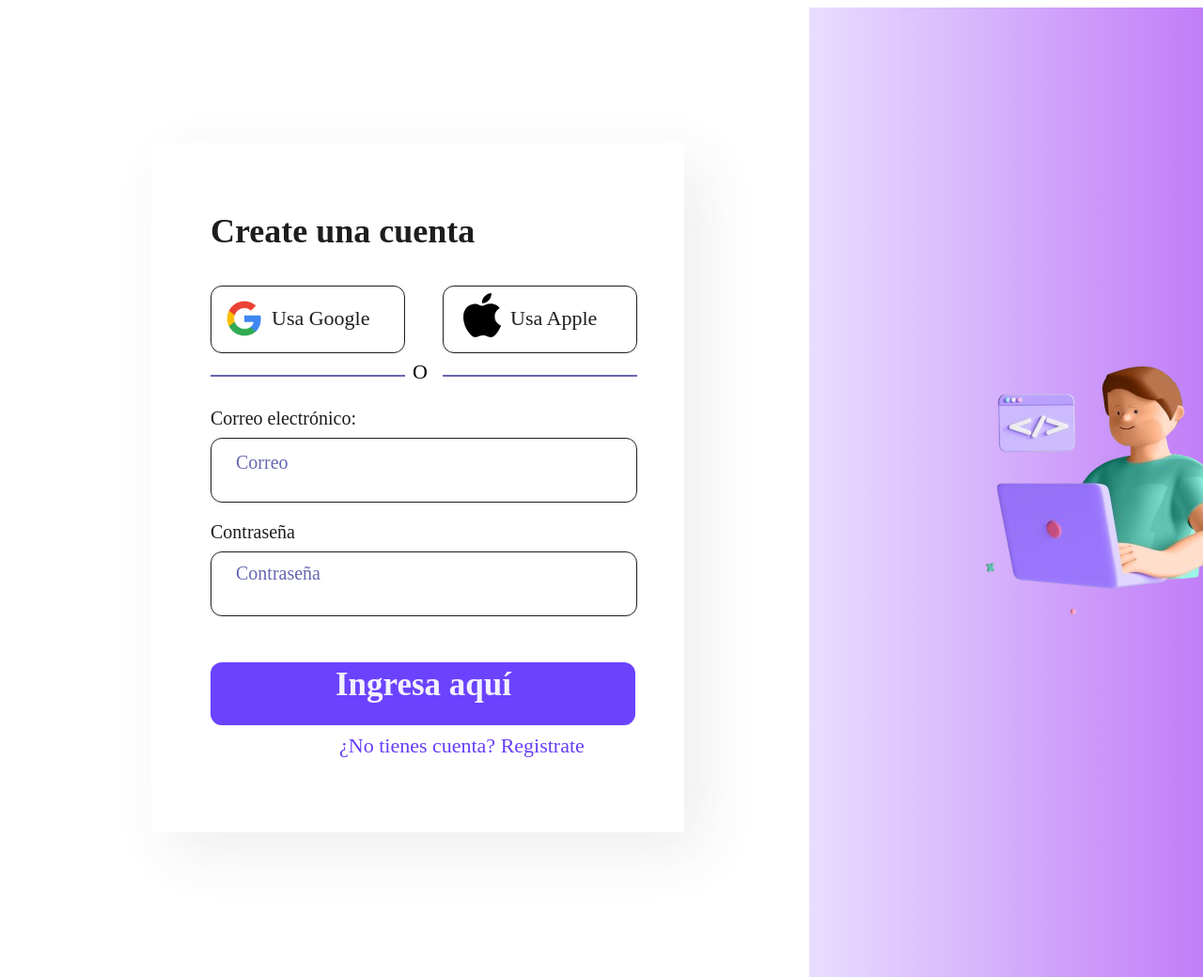
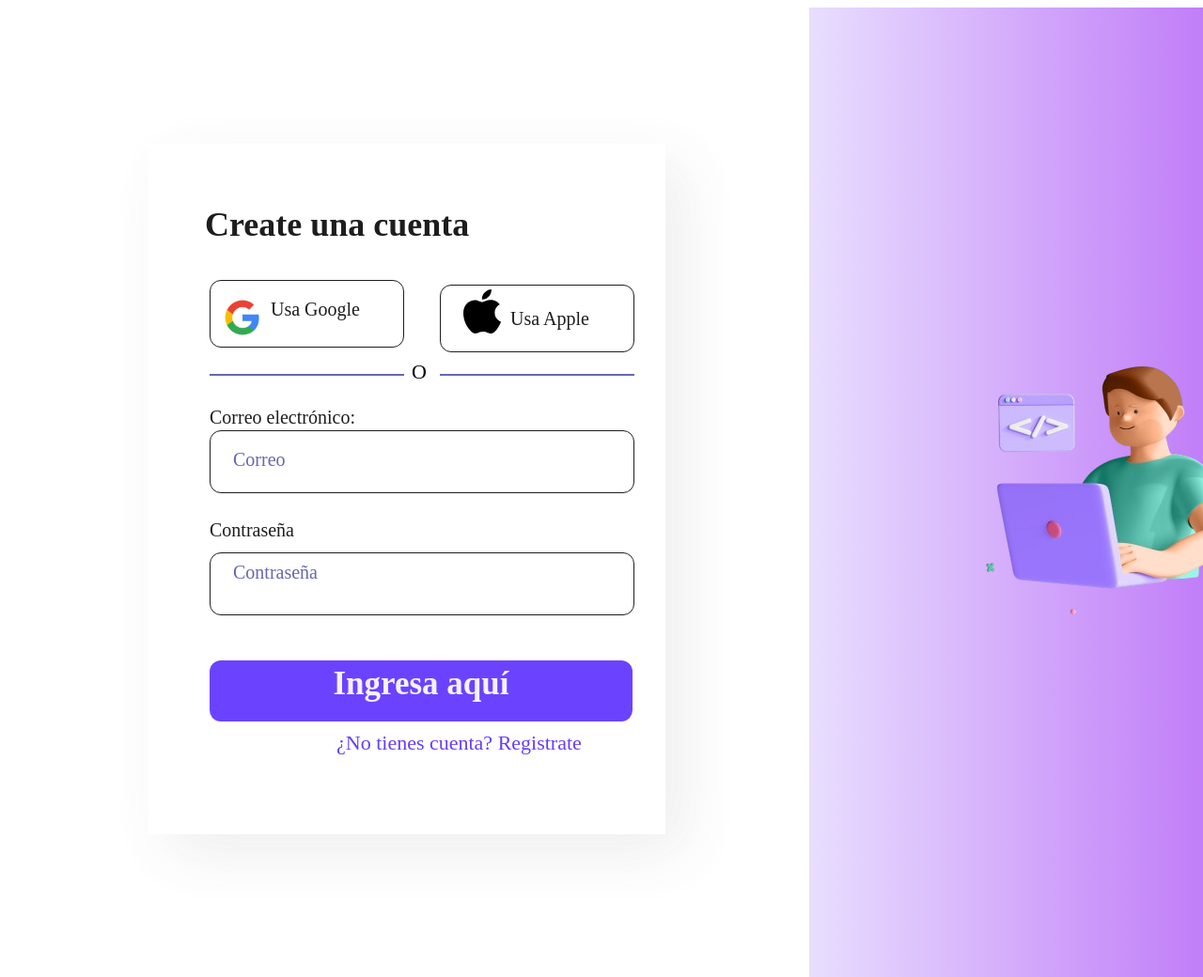
Before and after one commit to ivalejandro96/Repositorio_trabajos_clase, a plain HTML site: page 9. Tareas/3. Figma/figma.html in a window 1280 px wide. Shown: the top 1040 px of the page at 94% size. Drawn offline with Linux system fonts and the light colour scheme.

Commit message:
clase 12-12-23

```diff
--- a/9. Tareas/3. Figma/styles/styles.css
+++ b/9. Tareas/3. Figma/styles/styles.css
@@ -30,18 +30,18 @@
     background-image: url(../assets/Image20231206171205.png);
 }
 .cuerpoform{
-    width: 452px;
-    height: 603px;
-    left: 216px;
-    top: 217px;
+    width: 450px;
+    height: 600px;
+    left: 215px;
+    top: 210px;
     position: absolute;
     background: rgba(217, 217, 217, 0);
 }
 .exteriorform{
-    width: 567px;
-    height: 734px;
-    left: 153px;
-    top: 144px;
+    width: 550px;
+    height: 735px;
+    left: 150px;
+    top: 145px;
     position: absolute;
     opacity: 0.70;
     background: white;
@@ -49,9 +49,9 @@
 }
 .crearcuenta{
     width: 400px;
-    height: 57px;
-    left: 216px;
-    top: 217px;
+    height: 55px;
+    left: 210px;
+    top: 210px;
     position: absolute;
     color: #1D1D1D;
     font-size: 36px;
@@ -63,38 +63,38 @@
 
 .imggoogle{
     width: 40px;
-    height: 41px;
-    left: 232px;
-    top: 311px;
+    height: 40x;
+    left: 230px;
+    top: 310px;
     position: absolute;
 }
 .textogoogle{
     width: 140px;
-    height: 27px;
-    left: 281px;
-    top: 318px;
+    height: 25px;
+    left: 280px;
+    top: 310px;
     position: absolute;
     color: #1D1D1D;
-    font-size: 22px;
+    font-size: 20px;
     font-family: Montserrat;
     font-weight: 500;
     word-wrap: break-word;
 }
 .imgapple{
     width: 40px;
-    height: 47px;
+    height: 45px;
     left: 485px;
-    top: 304px;
+    top: 300px;
     position: absolute;
 }
 .textoapple{
     width: 205px;
-    height: 32px;
+    height: 30px;
     left: 535px;
-    top: 318px;
+    top: 320px;
     position: absolute;
     color: #1D1D1D;
-    font-size: 22px;
+    font-size: 20px;
     font-family: Montserrat;
     font-weight: 500;
     word-wrap: break-word;
@@ -102,8 +102,8 @@
 .googlebutton{
     width: 205px;
     height: 70px;
-    left: 216px;
-    top: 296px;
+    left: 215px;
+    top: 290px;
     position: absolute;
     background: rgba(244, 241, 255, 0);
      border-radius: 12px;
@@ -112,8 +112,8 @@
 .applebutton{
     width: 205px;
     height: 70px;
-    left: 463px;
-    top: 296px;
+    left: 460px;
+    top: 295px;
     position: absolute;
     background: rgba(244, 241, 255, 0);
     border-radius: 12px;
@@ -121,9 +121,9 @@
 }
 .correo{
     width: 205px;
-    height: 32px;
-    left: 216px;
-    top: 426px;
+    height: 30px;
+    left: 215px;
+    top: 425px;
     position: absolute;
     color: #1D1D1D;
     font-size: 20px;
@@ -132,20 +132,20 @@
     word-wrap: break-word;
 }
 .correoinput{
-    width: 452px;
-    height: 67px;
-    left: 216px;
-    top: 458px;
+    width: 450px;
+    height: 65px;
+    left: 215px;
+    top: 450px;
     position: absolute;
     background: rgba(244, 241, 255, 0);
     border-radius: 12px;
     border: 1px #1D1D1D solid;
 }
 .placeholdercorreo{
-    width: 199px;
-     height: 37px;
-     left: 243px;
-     top: 473px;
+    width: 200px;
+     height: 35px;
+     left: 240px;
+     top: 470px;
      position: absolute;
      color: #6667B0;
      font-size: 20px;
@@ -155,9 +155,9 @@
 }
 .contraseña{
     width: 205px;
-    height: 32px;
-    left: 216px;
-    top: 547px;
+    height: 30px;
+    left: 215px;
+    top: 545px;
     position: absolute;
     color: #1D1D1D;
     font-size: 20px;
@@ -166,20 +166,20 @@
     word-wrap: break-word;
 }
 .contraseñainput{
-    width: 452px;
-    height: 67px;
-    left: 216px;
-    top: 579px;
+    width: 450px;
+    height: 65px;
+    left: 215px;
+    top: 580px;
     position: absolute;
     background: rgba(244, 241, 255, 0);
     border-radius: 12px;
     border: 1px #1D1D1D solid;
 }
 .placeholdercontraseña{
-    width: 221px;
+    width: 222px;
     height: 45px;
-    left: 243px;
-    top: 591px;
+    left: 240px;
+    top: 590px;
     position: absolute;
     color: #6667B0;
     font-size: 20px;
@@ -188,18 +188,18 @@
     word-wrap: break-word;
 }
 .loginbutton{
-    width: 452px;
-    height: 67px;
-    left: 216px;
-    top: 697px;
+    width: 450px;
+    height: 65px;
+    left: 215px;
+    top: 695px;
     position: absolute;
     background: #6B43FF;
     border-radius: 12px;
 }
 .logintext{
-    width: 381px;
-    left: 252px;
-    top: 701px;
+    width: 380px;
+    left: 250px;
+    top: 700px;
     position: absolute;
     text-align: center; color: #F4F1FF;
     font-size: 35px;
@@ -208,8 +208,8 @@
     word-wrap: break-word;
 }
 .alreadyhave{
-    left: 353px;
-    top: 773px;
+    left: 350px;
+    top: 770px;
     position: absolute;
     color: #663dfa;
     font-size: 22px;
@@ -219,23 +219,23 @@
 .linea1{
     width: 205px;
     height: 0px;
-    left: 216px;
-    top: 391px;
+    left: 215px;
+    top: 390px;
     position: absolute;
     border: 1px #6667B0 solid;
 }
 .linea2{
     width: 205px;
     height: 0px;
-    left: 463px;
-    top: 391px;
+    left: 460px;
+    top: 390px;
     position: absolute;
     border: 1px #6667B0 solid;
 }
 .or{
-    width: 54px;
-    height: 44px;
-    left: 431px;
+    width: 55px;
+    height: 45px;
+    left: 430px;
     top: 375px;
     position: absolute;
     color: black;
```
Also changed, not shown: 6. Java script/3 Control de flujo/3-Ejercicioequipo.js (added, +88 -0 lines), 6. Java script/3 Control de flujo/index.html (added, +15 -0 lines), 6. Java script/3 Control de flujo/java-03.js (added, +123 -0 lines), 6. Java script/Control de flujo/3-Ejercicioequipo.js (added, +177 -0 lines), 6. Java script/1/Javascript/javascript.js (renamed from 6. Java script/Javascript/javascript.js), 6. Java script/1/Style/style.css (added), 6. Java script/1/index.html (renamed from 6. Java script/index.html).
